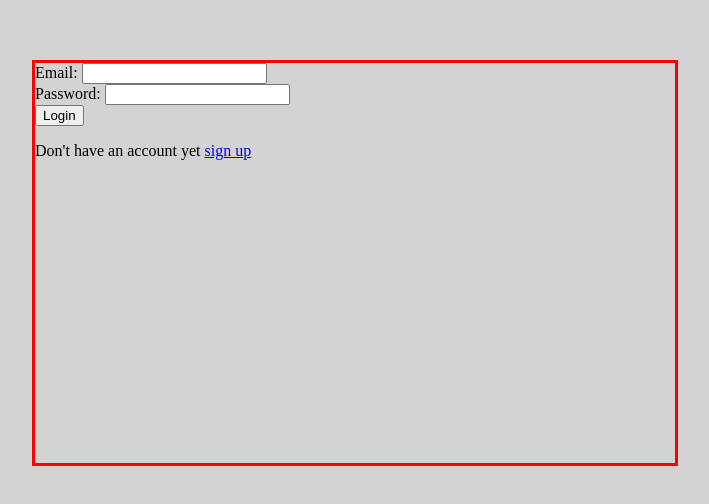
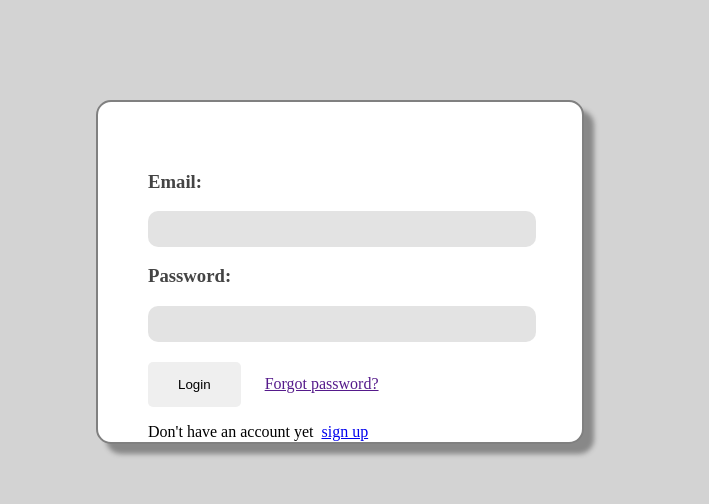
Before and after one commit to praktishalu/master, a website: page public/html/login.html in a window 1280 px wide. Shown: the part 140-644 px from the top of the page, without its empty margins (288-997 px from the left). Drawn offline with Linux system fonts and the light colour scheme.

Commit message:
login page changed

```diff
--- a/public/css/connecting_page.css
+++ b/public/css/connecting_page.css
@@ -0,0 +1,3 @@
+body{
+	background-color: lightgray;
+}
--- a/public/css/get_in_touch.css
+++ b/public/css/get_in_touch.css
@@ -0,0 +1,3 @@
+body{
+	background-color: lightgray;
+}
--- a/public/css/login.css
+++ b/public/css/login.css
@@ -2,12 +2,43 @@ body{
 	background-color: lightgray;
 }
 #login_box{
-	border: 3px solid red;
-	height: 50%;
-	width: 50%;
-	 position: absolute;
-    top: 25%;
-    bottom: 25%;
-    left: 25%;
-    right: 25%;
+	border: 2px solid gray;
+	box-shadow: 10px 10px 5px #888888;
+	border-radius: 15px;
+	background-color: white;
+	padding: 50px;
+	height: 30%;
+	width: 30%;
+	position: absolute;
+    top: 30%;
+    bottom: 30%;
+    left: 30%;
+    right: 30%;
 }
+#login_email{
+	width: 100%;
+	line-height: 2.5;
+	border-radius: 10px;
+	border: none;
+	background-color: #aaa5;
+}
+#login_password{
+	width: 100%;
+	line-height: 2.5;
+	border: none;
+	border-radius: 10px;
+	background-color: #aaa5;
+}
+#login_button{
+	margin-top: 20px;
+	margin-right: 20px;
+	border: none;
+	border-radius: 5px;
+	padding: 15px 30px;
+}
+#label_email{
+	color: #444444;
+}
+#label_password{
+	color: #444444;
+}
--- a/public/css/wide_product.css
+++ b/public/css/wide_product.css
@@ -0,0 +1,3 @@
+body{
+	background-color: lightgray;
+}
--- a/public/html/login.html
+++ b/public/html/login.html
@@ -8,15 +8,16 @@
 <body>
 	<div id="login_box">
 			<div>
-				<label>Email:</label>
+				<h3 id="label_email">Email:</h3>
 				<input type="text" name="" id="login_email">
 			</div>
 			<div>
-				<label>Password:</label>
+				<h3 id="label_password">Password:</h3>
 				<input type="password" name="" id="login_password">
 			</div>
-			<button onclick="login()">Login</button>
-		<p>Don't have an account yet <a href="../html/sign_up.html">sign up</a></p>
+			<button onclick="login()" id="login_button">Login</button>
+			<a href="">Forgot password?</a>
+		<p>Don't have an account yet &nbsp;<a href="../html/sign_up.html">sign up</a></p>
 	</div>
 </body>
 </html>
```
Also changed, not shown: public/css/sign_up.css (+10 -0 lines), public/html/connecting_page.html (+14 -0 lines), public/html/get_in_touch.html (+12 -0 lines), public/html/sign_up.html (+12 -1 lines), public/html/wide_product.html (+12 -0 lines), public/index.html (+3 -3 lines).
